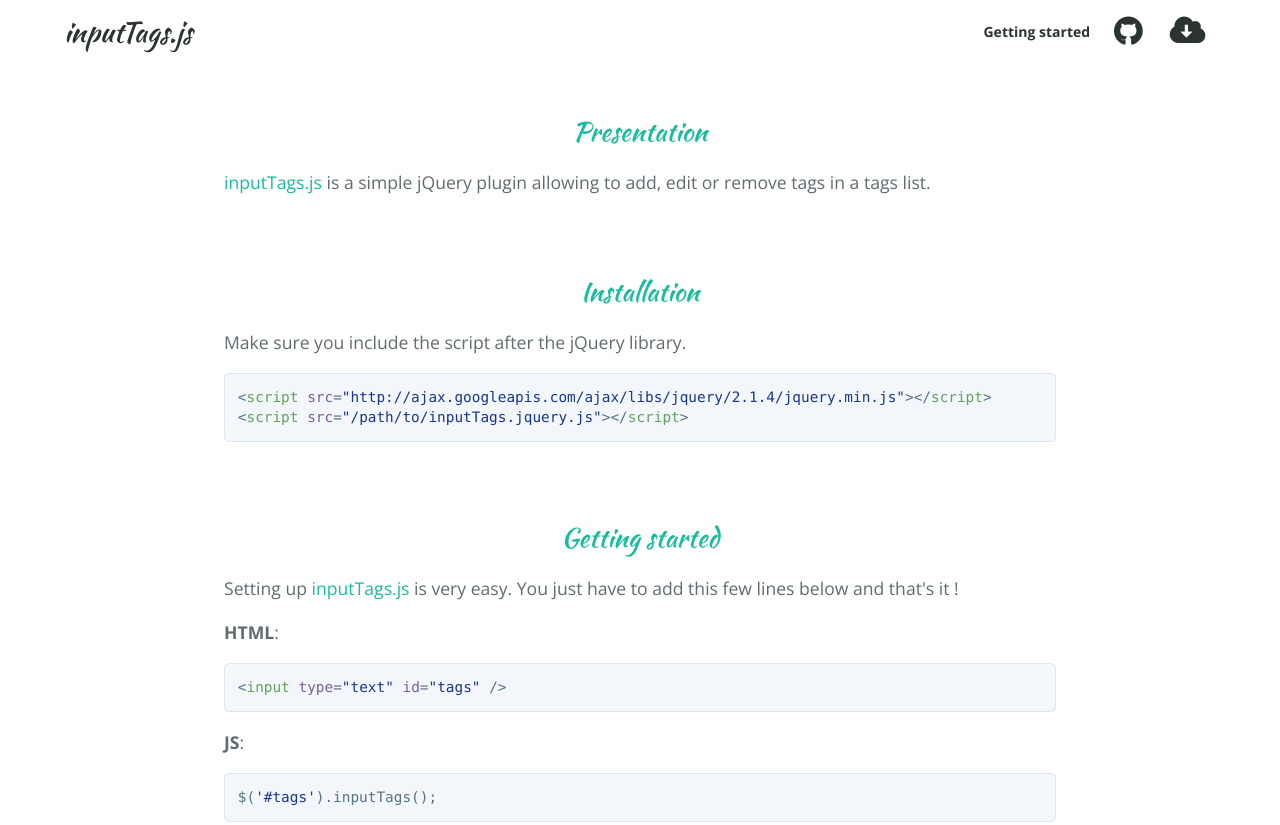
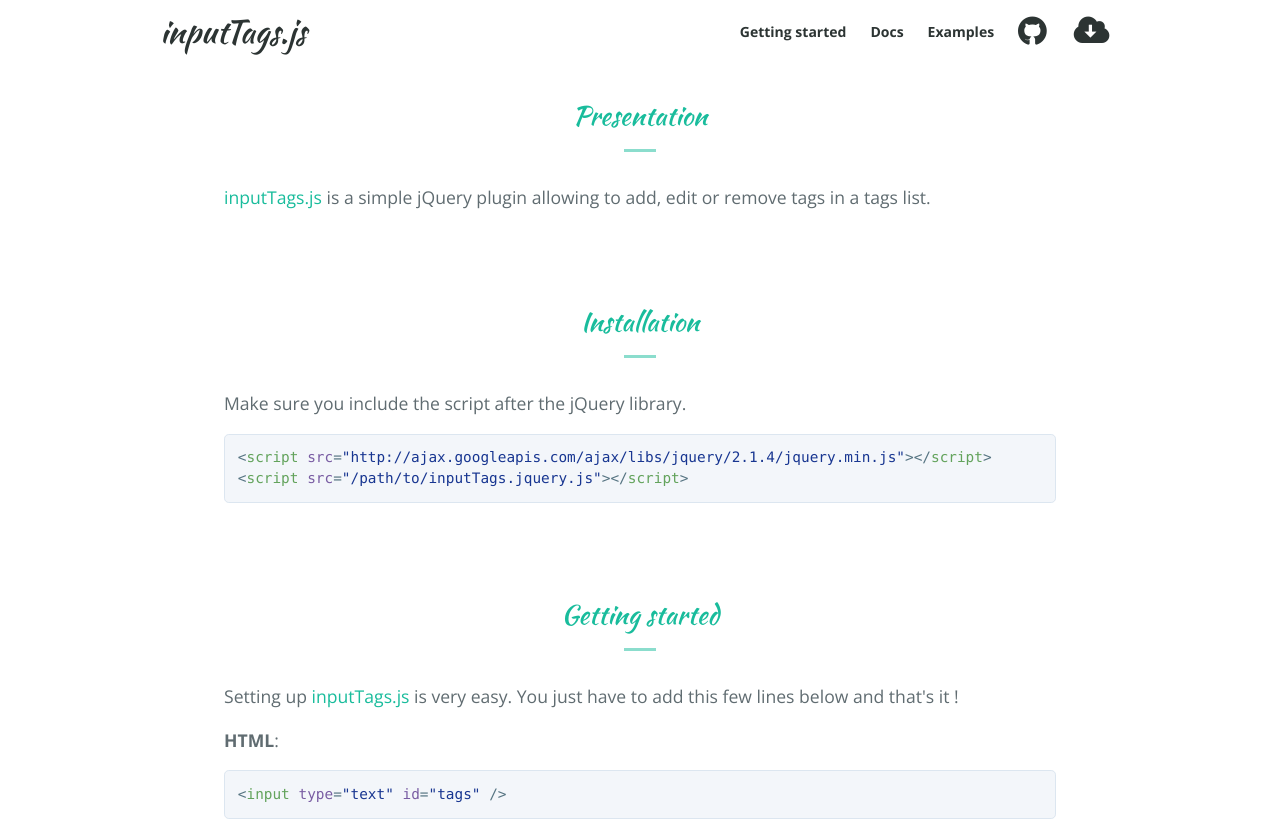
Before and after one commit to betaWeb/inputTags-jQuery-plugin, a plain HTML site: page index.html in a window 1280 px wide. Shown: the top 825 px of the page. Drawn offline with nearby package versions, Linux system fonts and the light colour scheme.

Commit message:
update style

```diff
--- a/index.html
+++ b/index.html
@@ -19,8 +19,8 @@
 
       <div id="right-menu" class="right-menu pull-right">
         <a href="#getting-started" class="menu-link">Getting started</a>
-        <!-- <a href="#" class="menu-link">Docs</a> -->
-        <!-- <a href="#" class="menu-link">Examples</a> -->
+        <a href="#" class="menu-link">Docs</a>
+        <a href="#" class="menu-link">Examples</a>
         <a href="https://github.com/betaWeb/inputTags-jQuery-plugin" target="_blank" class="fa fa-github gh-link-first" title="GitHub"></a>
         <a href="https://github.com/betaWeb/inputTags-jQuery-plugin/archive/master.zip" class="fa fa-cloud-download gh-link-last" title="Download Latest as .zip"></a>
       </div>
@@ -29,13 +29,13 @@
 
     <section class="main-content">
 
-    <h2 class="font center"><a id="inputtags-jquery-plugin" class="anchor" href="#inputtags-jquery-plugin" aria-hidden="true"><span class="octicon octicon-link"></span></a>Presentation</h2>
+    <h2 class="font center header-block"><a id="inputtags-jquery-plugin" class="anchor" href="#inputtags-jquery-plugin" aria-hidden="true"><span class="octicon octicon-link"></span></a>Presentation</h2>
 
 <p class="presentation"><a href="https://github.com/betaWeb/inputTags-jQuery-plugin" target="_blank" class="color">inputTags.js</a> is a simple jQuery plugin allowing to add, edit or remove tags in a tags list.</p>
 
 <br>
 
-<h2 class="font center"><a id="getting-started" class="anchor" href="#getting-started" aria-hidden="true"><span class="octicon octicon-link"></span></a>Installation</h2>
+<h2 class="font center header-block"><a id="getting-started" class="anchor" href="#getting-started" aria-hidden="true"><span class="octicon octicon-link"></span></a>Installation</h2>
 <p>Make sure you include the script after the jQuery library.</p>
 <p class="highlight highlight-html"><pre>&lt;<span class="pl-ent">script</span> <span class="pl-e">src</span>=<span class="pl-s"><span class="pl-pds">"</span>http://ajax.googleapis.com/ajax/libs/jquery/2.1.4/jquery.min.js<span class="pl-pds">"</span></span>&gt;&lt;/<span class="pl-ent">script</span>&gt;
 &lt;<span class="pl-ent">script</span> <span class="pl-e">src</span>=<span class="pl-s"><span class="pl-pds">"</span>/path/to/inputTags.jquery.js<span class="pl-pds">"</span></span>&gt;&lt;/<span class="pl-ent">script</span>&gt;
@@ -43,7 +43,7 @@
 
 <br>
 
-<h2 class="font center"><a id="getting-started" class="anchor" href="#getting-started" aria-hidden="true"><span class="octicon octicon-link"></span></a>Getting started</h2>
+<h2 class="font center header-block"><a id="getting-started" class="anchor" href="#getting-started" aria-hidden="true"><span class="octicon octicon-link"></span></a>Getting started</h2>
 <p>Setting up <a href="https://github.com/betaWeb/inputTags-jQuery-plugin" target="_blank" class="color">inputTags.js</a> is very easy. You just have to add this few lines below and that's it !</p>
 <p><strong>HTML</strong>:</p>
 
@@ -55,7 +55,7 @@
 
 <br>
 
-<h2 class="font center"><a id="getting-started" class="anchor" href="#getting-started" aria-hidden="true"><span class="octicon octicon-link"></span></a>Demonstration</h2>
+<h2 class="font center header-block"><a id="getting-started" class="anchor" href="#getting-started" aria-hidden="true"><span class="octicon octicon-link"></span></a>Demonstration</h2>
 <p>Below, you can add, edit and remove tags from the list.</p>
 <div class="demo">
   <input type="text" id="tags">
@@ -69,7 +69,7 @@
 
 <br>
 
-<h2 class="font center"><a id="basic-usage" class="anchor" href="#basic-usage" aria-hidden="true"><span class="octicon octicon-link"></span></a>Basic usage</h2>
+<h2 class="font center header-block"><a id="basic-usage" class="anchor" href="#basic-usage" aria-hidden="true"><span class="octicon octicon-link"></span></a>Basic usage</h2>
 
 <p><strong>Initialize plugin with custom tags</strong></p>
 <p>Allows you to add custom tags on plugin initialization.</p>
@@ -80,7 +80,7 @@
 
 <br>
 
-<h2 class="font center"><a id="advanced-usage" class="anchor" href="#advanced-usage" aria-hidden="true"><span class="octicon octicon-link"></span></a>Advanced usage</h2>
+<h2 class="font center header-block"><a id="advanced-usage" class="anchor" href="#advanced-usage" aria-hidden="true"><span class="octicon octicon-link"></span></a>Advanced usage</h2>
 
 <p><strong>Initialize plugin with tags autocomplete</strong></p>
 <p>Allows you to add a custom list from which the user can choose one or more tags.</p>
@@ -91,10 +91,14 @@
   }
 });</pre></div>
 
-<h2 class="font center"><a id="methods" class="anchor" href="#methods" aria-hidden="true"><span class="octicon octicon-link"></span></a>Methods</h2>
+<br>
+
+<h2 class="font center header-block"><a id="methods" class="anchor" href="#methods" aria-hidden="true"><span class="octicon octicon-link"></span></a>Methods</h2>
 <p><strong>Coming soon...</strong></p>
 
-<h2 class="font center"><a id="events" class="anchor" href="#events" aria-hidden="true"><span class="octicon octicon-link"></span></a>Events</h2>
+<br>
+
+<h2 class="font center header-block"><a id="events" class="anchor" href="#events" aria-hidden="true"><span class="octicon octicon-link"></span></a>Events</h2>
 
 <p><strong>Add events listener on plugin initialization</strong></p>
 <div class="highlight highlight-js"><pre>$(<span class="pl-s"><span class="pl-pds">'</span>#tags<span class="pl-pds">'</span></span>).inputTags({
@@ -134,9 +138,9 @@
   <span class="pl-en">console</span><span class="pl-c1">.log</span>(<span class="pl-s"><span class="pl-pds">'</span>Event called on item change<span class="pl-pds">'</span></span>, $elem);
 });</pre></div>
 
-      <footer class="site-footer">
+      <!-- <footer class="site-footer">
         <span class="site-footer-owner">Le plugin jQuery <a href="https://github.com/betaWeb/inputTags-jQuery-plugin" target="_blank">InputTags.js</a> est maintenu par <a href="https://github.com/betaWeb" target="_blank">betaWeb</a>.</span>
-      </footer>
+      </footer> -->
 
     </section>
 
--- a/stylesheets/app.less
+++ b/stylesheets/app.less
@@ -26,7 +26,21 @@ a{
 	}
 }
 
-body{ padding-top: 80px; }
+.header-block{
+	position: relative;
+	margin: 3rem 0 !important;
+
+	&:before{
+		position: absolute;
+		content: '';
+		bottom: -16px; left: 50%;
+		width: 32px; height: 3px;
+		transform: translateX(-50%);
+		background-color: fade(@main, 50%);
+	}
+}
+
+body{ padding-top: 16px; }
 
 div.overlay{
 	position: fixed;
@@ -41,8 +55,8 @@ header{
 	position: fixed;
 	height: @header;
 	top: 0; right: 0; left: 0;
-	padding: 0 64px;
-	background-color: transparent;
+	padding: 0 12.5%;
+	background-color: fade(@white, 90%);
 	z-index: 10;
 
 	a.logo{
@@ -51,7 +65,7 @@ header{
 		line-height: @header;
 		margin: 0; padding: 0;
 		color: @dark !important;
-		font-size: 1.75rem;
+		font-size: 2rem;
 		cursor: pointer;
 	}
 
@@ -128,6 +142,8 @@ header{
 	}
 
 	@media all and (max-width: 480px){
+		padding: 0 64px;
+
 		div.right-menu{ width: 100%; }
 	}
 }
```
Also changed, not shown: stylesheets/app.css.
